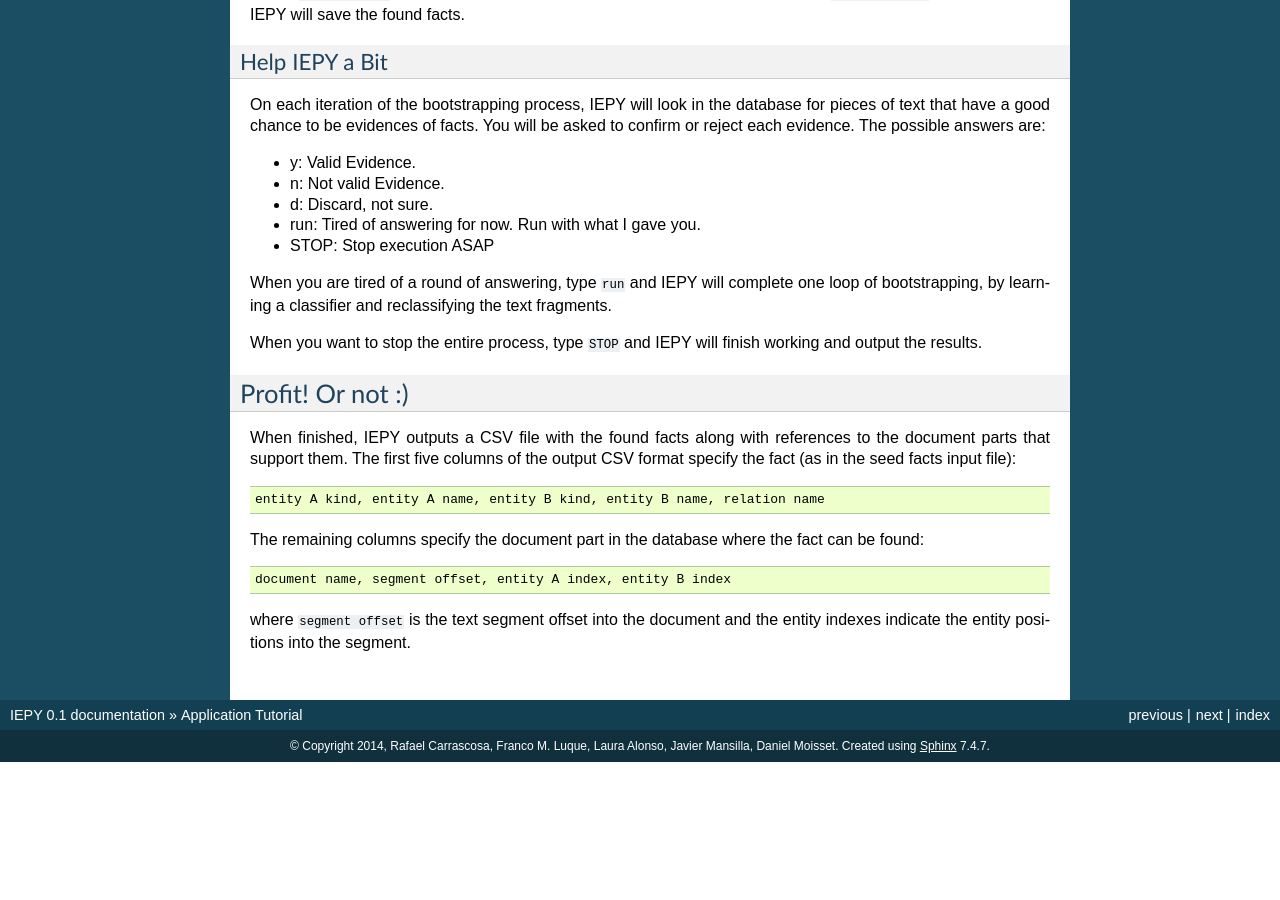
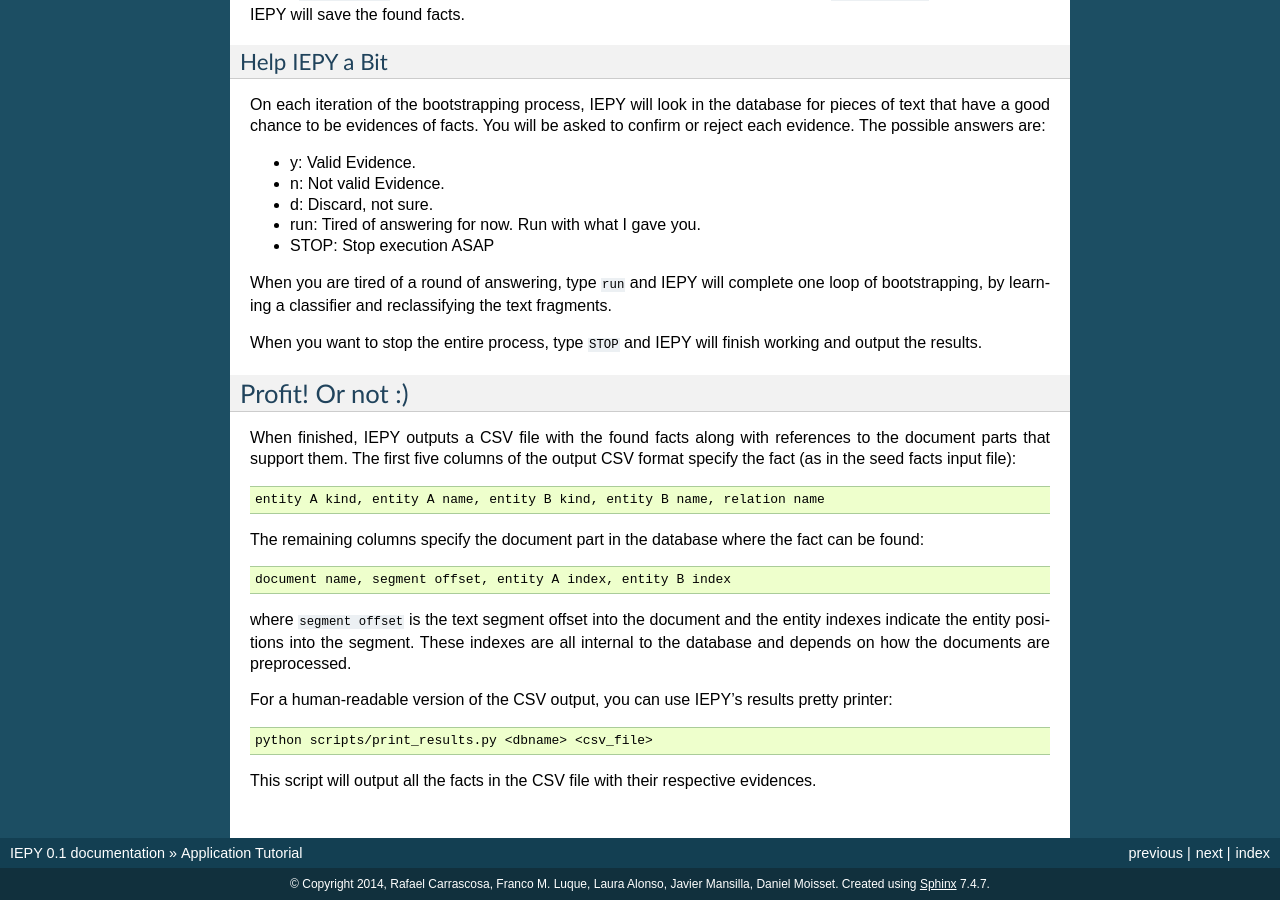
Before and after one commit to machinalis/iepy, a Sphinx documentation site: the page built from docs/tutorial.rst, in a window 1280 px wide and 900 px high, scrolled down 4144 px. Built offline with Sphinx 7.4.7, drawn with Linux system fonts in a browser that asks for light colours; before the commit the page ends 4906 px from its top, so only the background shows below that.

Commit message:
Talk about new script print_results in the tutorial.

```diff
--- a/docs/tutorial.rst
+++ b/docs/tutorial.rst
@@ -315,4 +315,15 @@ can be found::
   document name, segment offset, entity A index, entity B index
 
 where ``segment offset`` is the text segment offset into the document and the
-entity indexes indicate the entity positions into the segment.
+entity indexes indicate the entity positions into the segment. These indexes are
+all internal to the database and depends on how the documents are preprocessed.
+
+For a human-readable version of the CSV output, you can use IEPY's results
+pretty printer:
+
+.. code-block:: bash
+
+    python scripts/print_results.py <dbname> <csv_file>
+
+This script will output all the facts in the CSV file with their respective
+evidences.
```
